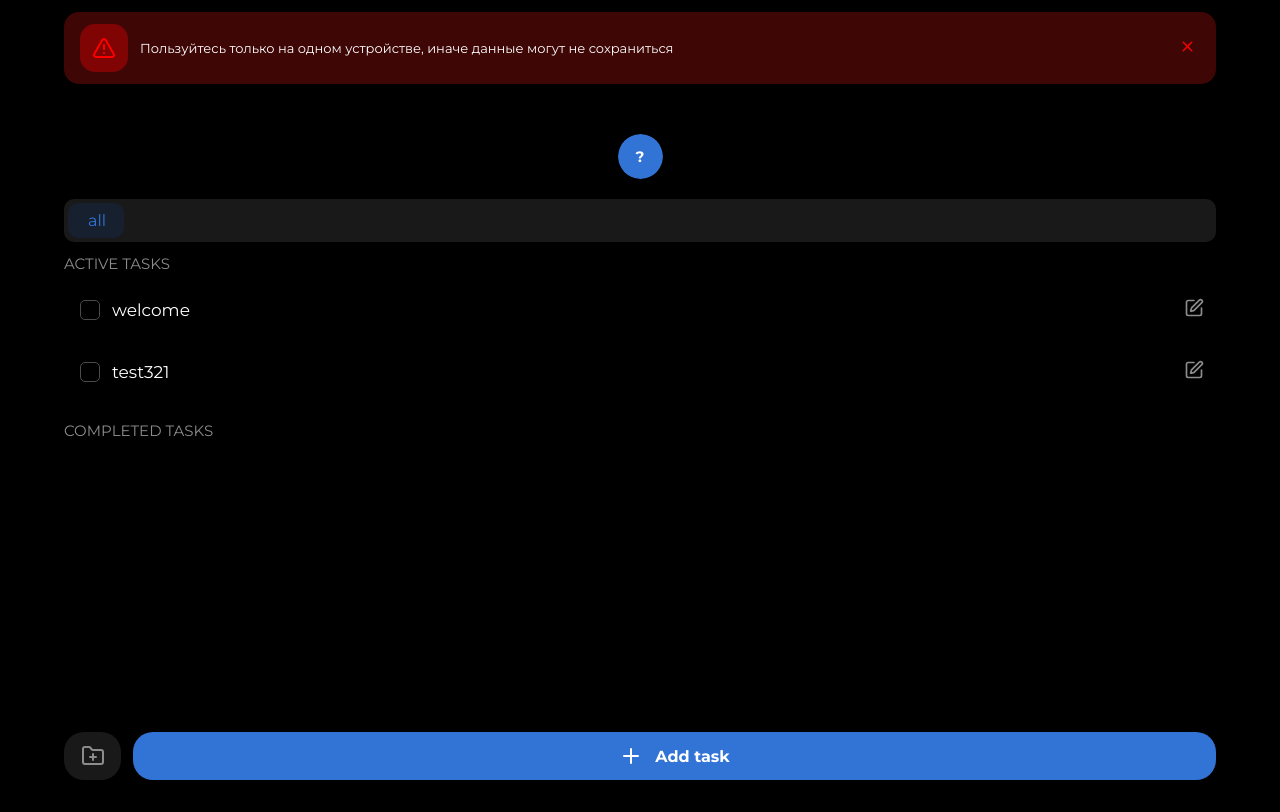
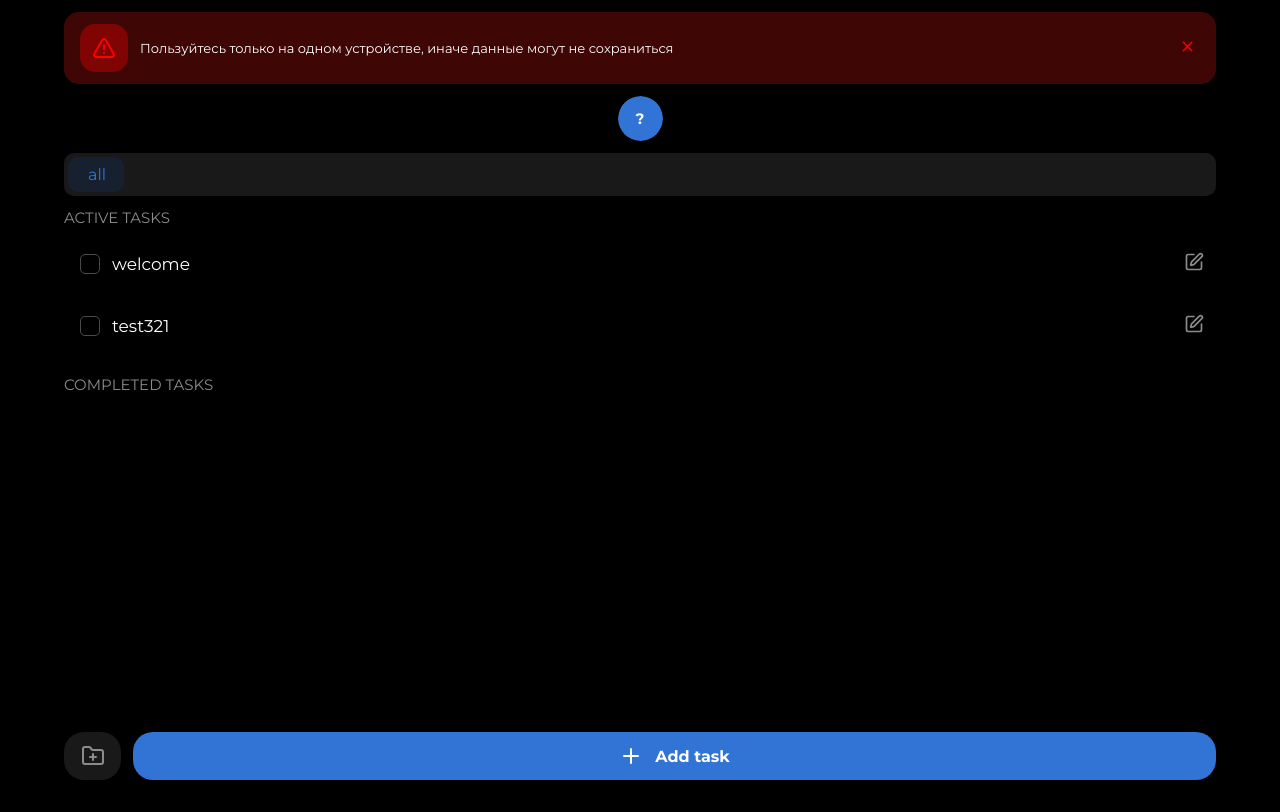
Before and after one commit to rekaup/todo, a React (Vite) app: page / in a window 1280 px wide. Built offline with nearby package versions, Linux system fonts and the light colour scheme.

Commit message:
фикс стилей

```diff
--- a/src/components/CategoryManagerContent.jsx
+++ b/src/components/CategoryManagerContent.jsx
@@ -53,7 +53,6 @@ export default function CategoryManagerContent({ onCreate, onUpdate, editingCate
                     value={newName}
                     onChange={(e) => setNewName(e.target.value)}
                     className="input-create-form"
-                    autoFocus
                 />
 
                 <div className="button-container">
--- a/src/styles/components/Header.css
+++ b/src/styles/components/Header.css
@@ -6,9 +6,8 @@
     display: flex;
     align-items: center;
     justify-content: center;
-    margin-top: 50px;
-    margin-bottom: 20px;
-
+    margin-top: var(--space-md);
+    margin-bottom: var(--space-md);
 }
 
 button {
```
